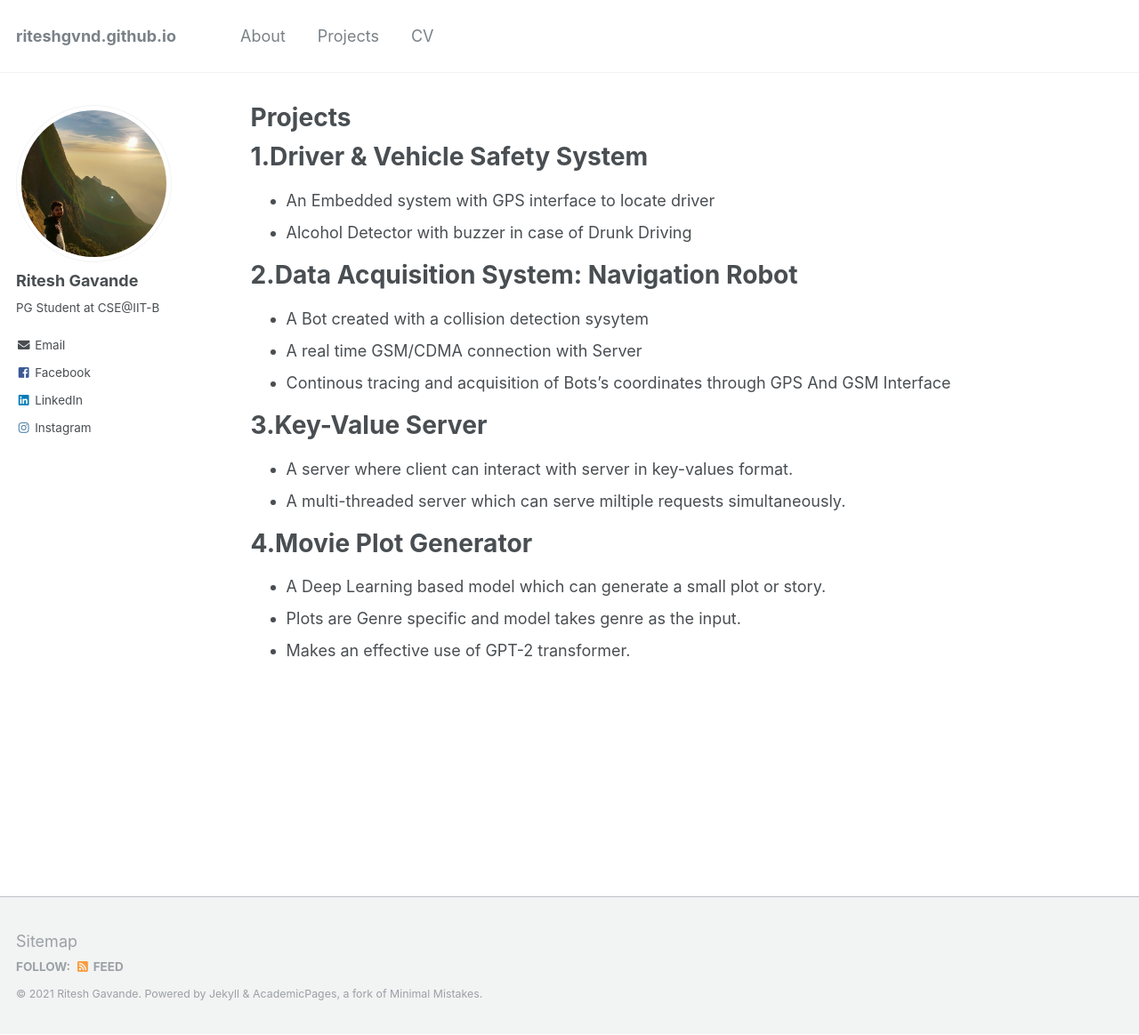
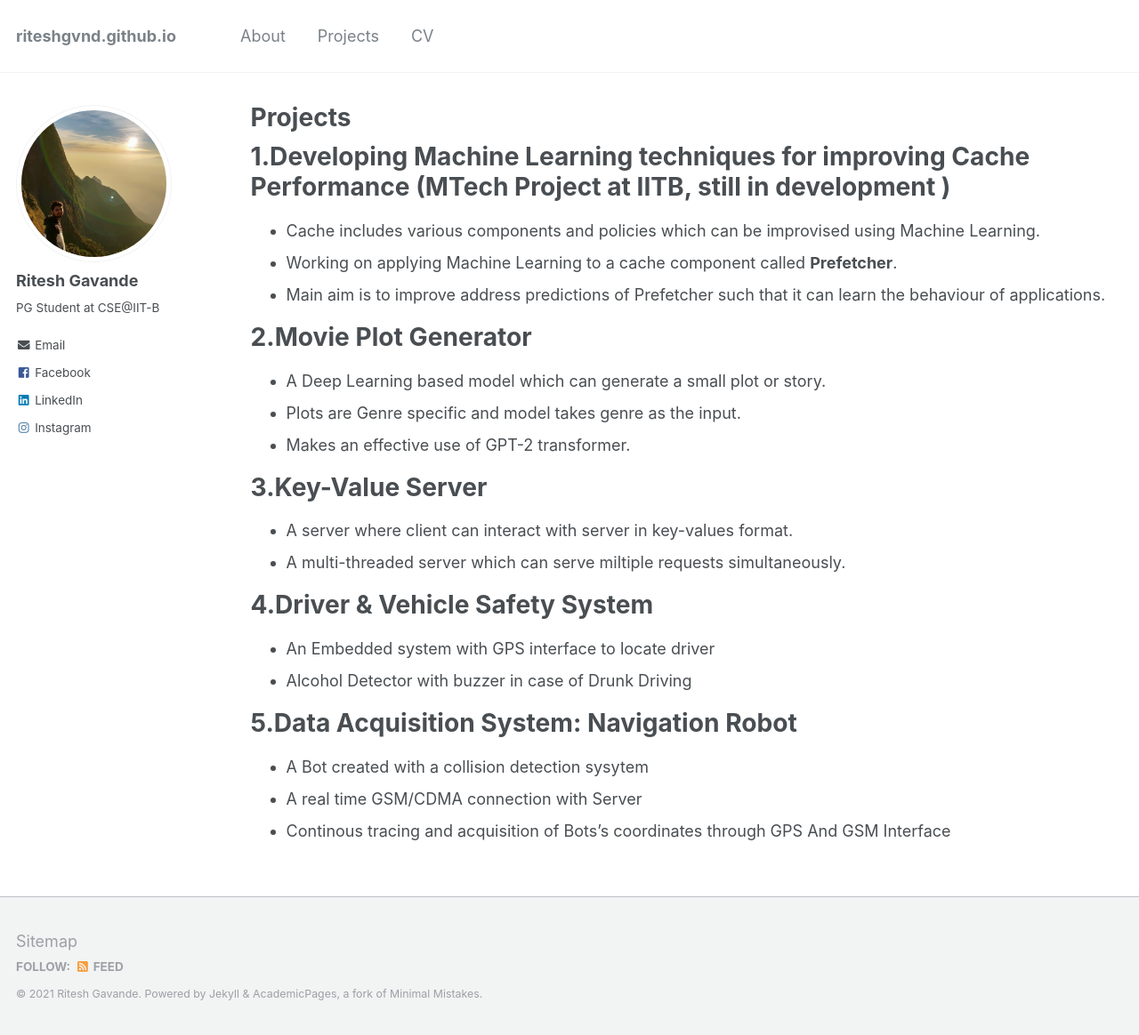
Before and after one commit to Riteshgvnd/riteshgvnd.github.io, a Jekyll site: the page built from _pages/projects.md, in a window 1280 px wide and 1164 px high. Shown: the whole window at 89% size. Built offline with Jekyll 4.4.1, drawn with Linux system fonts in a browser that asks for light colours.

Commit message:
Update projects.md

```diff
--- a/_pages/projects.md
+++ b/_pages/projects.md
@@ -7,24 +7,31 @@ author_profile: true
 {% include base_path %}
 
 
-1.Driver & Vehicle Safety System
+1.Developing Machine Learning techniques for improving Cache Performance (MTech Project at IITB, still in development )
 ======
-* An Embedded system with GPS interface to locate driver
-* Alcohol Detector with buzzer in case of Drunk Driving
+* Cache includes various components and policies which can be improvised using Machine Learning.
+* Working on applying Machine Learning to a cache component called **Prefetcher**.
+* Main aim is to improve address predictions of Prefetcher such that it can learn the behaviour of applications.
 
-2.Data Acquisition System: Navigation Robot
+2.Movie Plot Generator
 ======
-* A Bot created with a collision detection sysytem
-* A real time GSM/CDMA connection with Server
-* Continous tracing and acquisition of Bots's coordinates through GPS And GSM Interface
+* A Deep Learning based model which can generate a small plot or story.
+* Plots are Genre specific and model takes genre as the input.
+* Makes an effective use of GPT-2 transformer.
+
 
 3.Key-Value Server
 ======
 * A server where client can interact with server in key-values format.
 * A multi-threaded server which can serve miltiple requests simultaneously.
 
-4.Movie Plot Generator
+4.Driver & Vehicle Safety System
 ======
-* A Deep Learning based model which can generate a small plot or story.
-* Plots are Genre specific and model takes genre as the input.
-* Makes an effective use of GPT-2 transformer.
+* An Embedded system with GPS interface to locate driver
+* Alcohol Detector with buzzer in case of Drunk Driving
+
+5.Data Acquisition System: Navigation Robot
+======
+* A Bot created with a collision detection sysytem
+* A real time GSM/CDMA connection with Server
+* Continous tracing and acquisition of Bots's coordinates through GPS And GSM Interface
```
